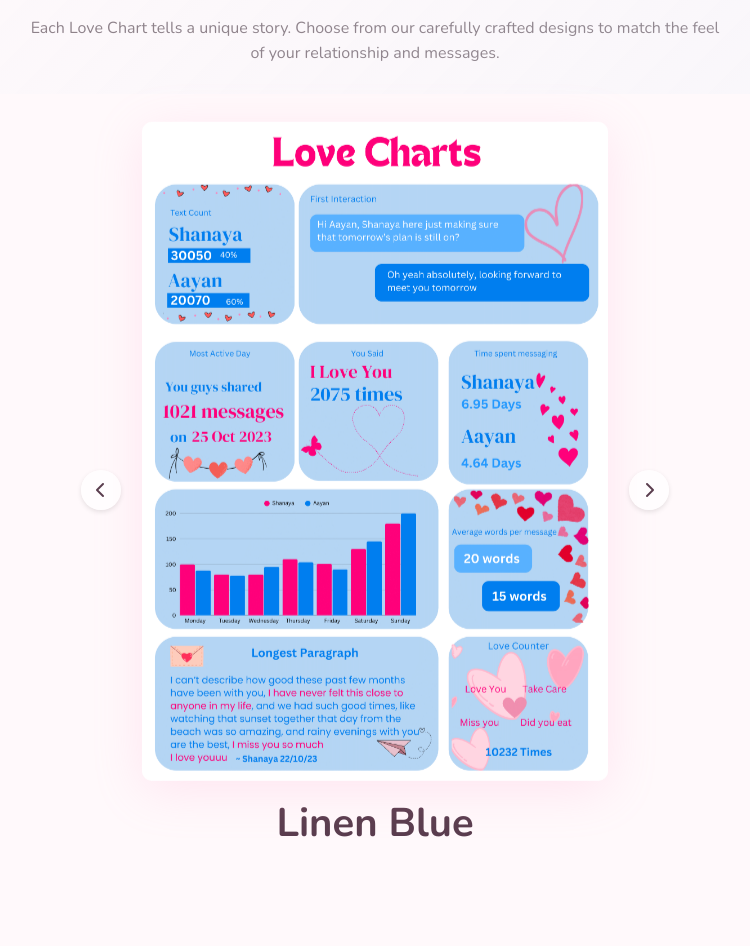
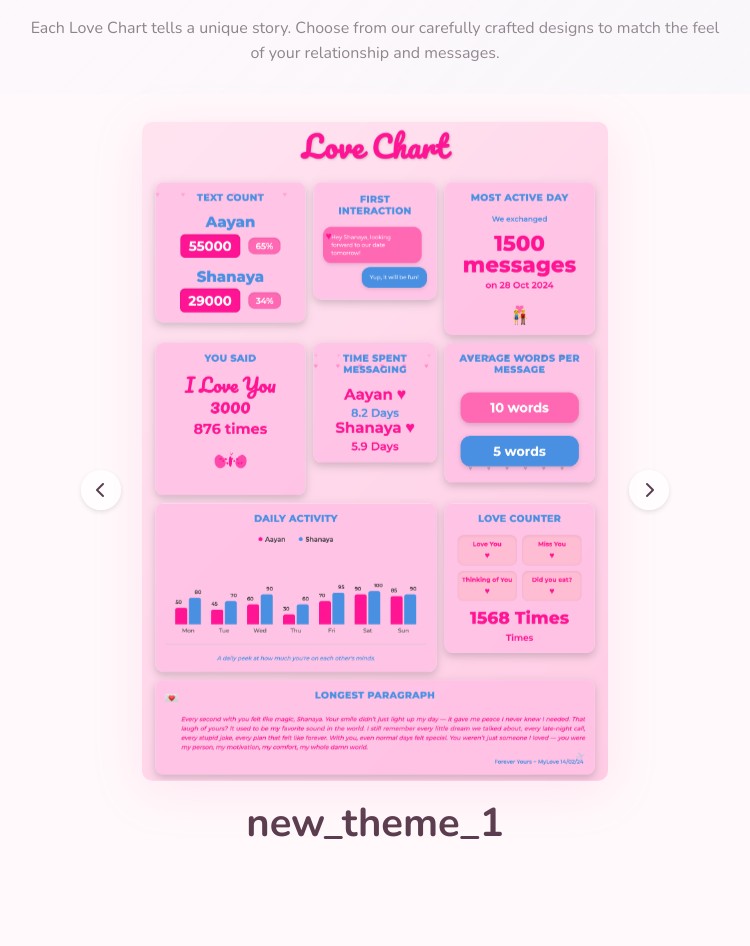
Before and after one commit to lovecharts/lovecharts.github.io, a plain HTML site: page index.html in a window 1280 px wide. Shown: the part 706-1652 px from the top of the page, without its empty margins (265-1015 px from the left). Drawn offline with nearby package versions, Linux system fonts and the light colour scheme.

Commit message:
Add files via upload

```diff
--- a/assests/js/script.js
+++ b/assests/js/script.js
@@ -86,9 +86,9 @@ const productPrice = document.getElementById('product-price');
 
 // Images for different themes (placeholder paths for now)
 const productImages = {
-    'azure-bloom': {
-        'digital': 'assests/images/Theme1/1.png',
-        'framed': 'assests/images/framed_themes/1.png'
+    'new_theme_1': {
+        'digital': 'assests/images/newTheme/newTheme1.png',
+        'framed': 'assests/images/newTheme/newThemeFramed/newThemeFramed1.png'
     },
     'linen-blue': {
         'digital': 'assests/images/Theme1/2.png',
--- a/index.html
+++ b/index.html
@@ -35,7 +35,6 @@
     <!-- Stylesheet -->
     <link rel="stylesheet" href="assests/css/style.css">
 </head>
-
 
 <body>
 
@@ -96,6 +95,12 @@
                         <div class="image-caption">Azure Bloom</div>
                     </div>
                 </div> -->
+                <div class="carousel-item active">
+                    <div>
+                        <img src="assests/images/newTheme/newTheme1.png" alt="Azure Bloom Design">
+                        <div class="image-caption">new_theme_1</div>
+                    </div>
+                </div>
                 <div class="carousel-item">
                     <div>
                         <img src="assests/images/Theme1/2.png" alt="Linen Blue Design">
@@ -467,8 +472,8 @@
                 <div class="product-selectors">
                     <span class="selector-label">Design Theme:</span>
                     <div class="selector-buttons" id="theme-selector">
-                        <!-- <button class="selector-btn active" data-theme="azure-bloom">Azure Bloom</button> -->
-                        <button class="selector-btn active" data-theme="linen-blue">Linen Blue</button>
+                        <button class="selector-btn active" data-theme="new_theme_1">new_theme_1</button>
+                        <button class="selector-btn" data-theme="linen-blue">Linen Blue</button>
                         <button class="selector-btn" data-theme="rose-essence">Rose Essence</button>
                         <button class="selector-btn" data-theme="linen-pink">Linen Pink</button>
                     </div>
```
Also changed, not shown: assests/images/newTheme/newTheme1.png (added), assests/images/newTheme/newThemeFramed/newThemeFramed1.png (added).
